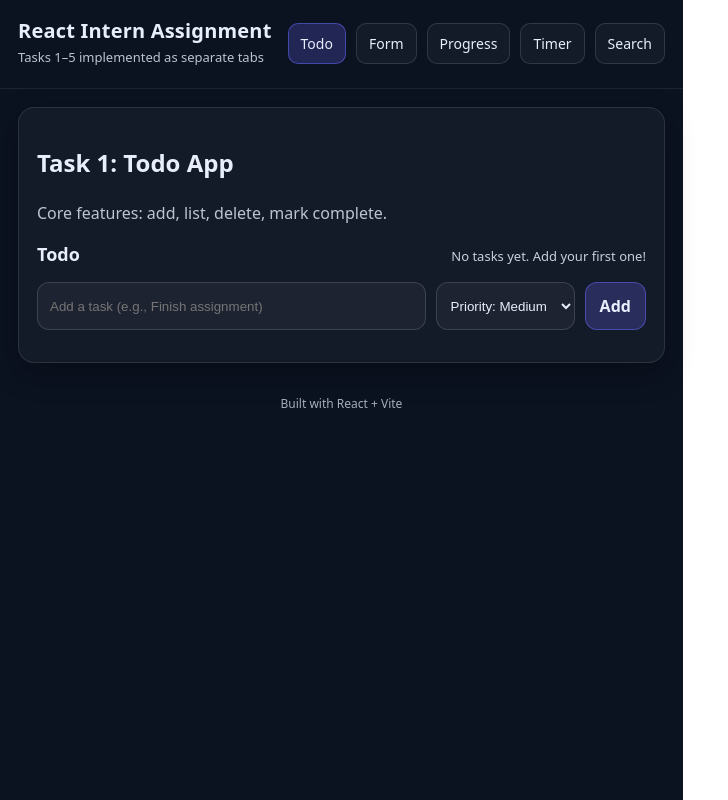
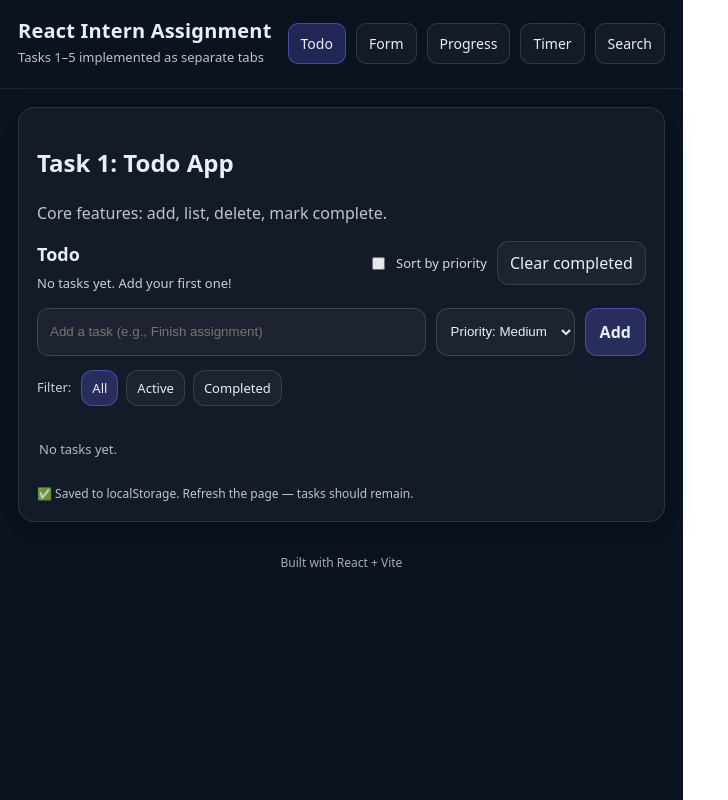
Before and after one commit to Eswar133/TO-DO-LIST, a React (Vite) app: page / in a window 1280 px wide. Shown: the whole page, without its empty margins (0-728 px from the left). Built offline with nearby package versions, Linux system fonts and the light colour scheme.

Commit message:
Todo localStorage/filters/priority sorting

```diff
--- a/src/components/Todo/TodoApp.jsx
+++ b/src/components/Todo/TodoApp.jsx
@@ -1,4 +1,6 @@
-import { useMemo, useState } from "react";
+import { useEffect, useMemo, useState } from "react";
+
+const STORAGE_KEY = "react_intern_assignment_tasks_v1";
 
 const PRIORITY_OPTIONS = [
   { value: "low", label: "Low" },
@@ -6,18 +8,47 @@ const PRIORITY_OPTIONS = [
   { value: "high", label: "High" },
 ];
 
+const FILTERS = [
+  { key: "all", label: "All" },
+  { key: "active", label: "Active" },
+  { key: "completed", label: "Completed" },
+];
+
 export default function TodoApp() {
-  const [tasks, setTasks] = useState([]);
+  const [tasks, setTasks] = useState(() => loadTasks());
   const [title, setTitle] = useState("");
   const [priority, setPriority] = useState("medium");
 
-  const remainingCount = useMemo(() => {
-    return tasks.filter((t) => !t.completed).length;
+  const [filter, setFilter] = useState("all");
+  const [sortByPriority, setSortByPriority] = useState(false);
+
+  // Persist to localStorage
+  useEffect(() => {
+    localStorage.setItem(STORAGE_KEY, JSON.stringify(tasks));
   }, [tasks]);
+
+  const remainingCount = useMemo(() => tasks.filter((t) => !t.completed).length, [tasks]);
+
+  const filteredTasks = useMemo(() => {
+    if (filter === "active") return tasks.filter((t) => !t.completed);
+    if (filter === "completed") return tasks.filter((t) => t.completed);
+    return tasks;
+  }, [tasks, filter]);
+
+  const visibleTasks = useMemo(() => {
+    if (!sortByPriority) return filteredTasks;
+
+    // high > medium > low, then newest first
+    const rank = { high: 3, medium: 2, low: 1 };
+    return [...filteredTasks].sort((a, b) => {
+      const pr = (rank[b.priority] ?? 0) - (rank[a.priority] ?? 0);
+      if (pr !== 0) return pr;
+      return (b.createdAt ?? 0) - (a.createdAt ?? 0);
+    });
+  }, [filteredTasks, sortByPriority]);
 
   function handleAddTask(e) {
     e.preventDefault();
-
     const trimmed = title.trim();
     if (!trimmed) return;
 
@@ -25,7 +56,7 @@ export default function TodoApp() {
       id: crypto.randomUUID(),
       title: trimmed,
       completed: false,
-      priority, // for Day 2 we’ll use it more
+      priority,
       createdAt: Date.now(),
     };
 
@@ -44,15 +75,41 @@ export default function TodoApp() {
     setTasks((prev) => prev.filter((t) => t.id !== id));
   }
 
+  function handleClearCompleted() {
+    setTasks((prev) => prev.filter((t) => !t.completed));
+  }
+
   return (
     <div style={styles.wrapper}>
       <header style={styles.header}>
+        <div>
           <h3 style={styles.heading}>Todo</h3>
           <p style={styles.subtext}>
             {tasks.length === 0
               ? "No tasks yet. Add your first one!"
               : `${remainingCount} remaining out of ${tasks.length}`}
           </p>
+        </div>
+
+        <div style={styles.headerRight}>
+          <label style={styles.sortToggle}>
+            <input
+              type="checkbox"
+              checked={sortByPriority}
+              onChange={(e) => setSortByPriority(e.target.checked)}
+            />
+            <span>Sort by priority</span>
+          </label>
+
+          <button
+            onClick={handleClearCompleted}
+            style={styles.secondaryBtn}
+            disabled={tasks.every((t) => !t.completed)}
+            title="Remove all completed tasks"
+          >
+            Clear completed
+          </button>
+        </div>
       </header>
 
       <form onSubmit={handleAddTask} style={styles.form}>
@@ -76,13 +133,37 @@ export default function TodoApp() {
           ))}
         </select>
 
-        <button type="submit" style={styles.addBtn}>
+        <button type="submit" style={styles.primaryBtn}>
           Add
         </button>
       </form>
 
+      {/* Filters */}
+      <div style={styles.filtersRow}>
+        <span style={styles.filtersLabel}>Filter:</span>
+        <div style={styles.filters}>
+          {FILTERS.map((f) => {
+            const isActive = f.key === filter;
+            return (
+              <button
+                key={f.key}
+                type="button"
+                onClick={() => setFilter(f.key)}
+                style={{
+                  ...styles.filterBtn,
+                  ...(isActive ? styles.filterBtnActive : {}),
+                }}
+              >
+                {f.label}
+              </button>
+            );
+          })}
+        </div>
+      </div>
+
+      {/* List */}
       <ul style={styles.list}>
-        {tasks.map((task) => (
+        {visibleTasks.map((task) => (
           <li key={task.id} style={styles.item}>
             <label style={styles.left}>
               <input
@@ -108,7 +189,7 @@ export default function TodoApp() {
 
               <button
                 onClick={() => handleDelete(task.id)}
-                style={styles.deleteBtn}
+                style={styles.dangerBtn}
                 aria-label={`Delete ${task.title}`}
               >
                 Delete
@@ -118,35 +199,72 @@ export default function TodoApp() {
         ))}
       </ul>
 
-      {tasks.length > 0 && (
-        <div style={styles.hint}>
-          Tip: Use checkbox to mark as completed.
+      {visibleTasks.length === 0 && (
+        <div style={styles.emptyState}>
+          {filter === "all" ? "No tasks yet." : "No tasks for this filter."}
         </div>
       )}
+
+      <div style={styles.note}>
+        ✅ Saved to localStorage. Refresh the page — tasks should remain.
+      </div>
     </div>
   );
 }
 
+function loadTasks() {
+  try {
+    const raw = localStorage.getItem(STORAGE_KEY);
+    if (!raw) return [];
+    const parsed = JSON.parse(raw);
+    if (!Array.isArray(parsed)) return [];
+    // basic validation
+    return parsed
+      .filter((t) => t && typeof t.id === "string" && typeof t.title === "string")
+      .map((t) => ({
+        id: t.id,
+        title: t.title,
+        completed: Boolean(t.completed),
+        priority: ["low", "medium", "high"].includes(t.priority) ? t.priority : "medium",
+        createdAt: typeof t.createdAt === "number" ? t.createdAt : Date.now(),
+      }));
+  } catch {
+    return [];
+  }
+}
+
 function getPriorityBadge(priority) {
-  if (priority === "high") return { background: "rgba(239, 68, 68, 0.18)", borderColor: "rgba(239, 68, 68, 0.45)" };
-  if (priority === "low") return { background: "rgba(34, 197, 94, 0.18)", borderColor: "rgba(34, 197, 94, 0.45)" };
-  return { background: "rgba(245, 158, 11, 0.18)", borderColor: "rgba(245, 158, 11, 0.45)" }; // medium
+  if (priority === "high")
+    return {
+      background: "rgba(239, 68, 68, 0.18)",
+      borderColor: "rgba(239, 68, 68, 0.45)",
+    };
+  if (priority === "low")
+    return {
+      background: "rgba(34, 197, 94, 0.18)",
+      borderColor: "rgba(34, 197, 94, 0.45)",
+    };
+  return {
+    background: "rgba(245, 158, 11, 0.18)",
+    borderColor: "rgba(245, 158, 11, 0.45)",
+  };
 }
 
 const styles = {
-  wrapper: {
-    display: "grid",
-    gap: 14,
-  },
+  wrapper: { display: "grid", gap: 14 },
+
   header: {
     display: "flex",
-    alignItems: "baseline",
+    alignItems: "flex-start",
     justifyContent: "space-between",
     gap: 12,
     flexWrap: "wrap",
   },
   heading: { margin: 0, fontSize: 18 },
-  subtext: { margin: 0, opacity: 0.85, fontSize: 13 },
+  subtext: { margin: "6px 0 0", opacity: 0.85, fontSize: 13 },
+
+  headerRight: { display: "flex", alignItems: "center", gap: 10, flexWrap: "wrap" },
+  sortToggle: { display: "flex", alignItems: "center", gap: 8, fontSize: 13, opacity: 0.9 },
 
   form: {
     display: "grid",
@@ -170,14 +288,22 @@ const styles = {
     outline: "none",
     cursor: "pointer",
   },
-  addBtn: {
-    padding: "12px 14px",
+
+  filtersRow: { display: "flex", alignItems: "center", gap: 10, flexWrap: "wrap" },
+  filtersLabel: { fontSize: 13, opacity: 0.85 },
+  filters: { display: "flex", gap: 8, flexWrap: "wrap" },
+  filterBtn: {
+    padding: "8px 10px",
     borderRadius: 12,
-    border: "1px solid rgba(99, 102, 241, 0.55)",
-    background: "rgba(99, 102, 241, 0.25)",
+    border: "1px solid rgba(255,255,255,0.12)",
+    background: "rgba(255,255,255,0.04)",
     color: "inherit",
     cursor: "pointer",
-    fontWeight: 600,
+    fontSize: 13,
+  },
+  filterBtnActive: {
+    background: "rgba(99, 102, 241, 0.25)",
+    borderColor: "rgba(99, 102, 241, 0.55)",
   },
 
   list: {
@@ -197,19 +323,9 @@ const styles = {
     border: "1px solid rgba(255,255,255,0.10)",
     background: "rgba(255,255,255,0.03)",
   },
-  left: {
-    display: "flex",
-    alignItems: "center",
-    gap: 10,
-    minWidth: 0,
-    flex: 1,
-  },
+  left: { display: "flex", alignItems: "center", gap: 10, minWidth: 0, flex: 1 },
   checkbox: { width: 16, height: 16, cursor: "pointer" },
-  title: {
-    overflow: "hidden",
-    textOverflow: "ellipsis",
-    whiteSpace: "nowrap",
-  },
+  title: { overflow: "hidden", textOverflow: "ellipsis", whiteSpace: "nowrap" },
   titleCompleted: { textDecoration: "line-through", opacity: 0.65 },
 
   right: { display: "flex", alignItems: "center", gap: 10 },
@@ -220,7 +336,25 @@ const styles = {
     border: "1px solid",
     letterSpacing: 0.3,
   },
-  deleteBtn: {
+
+  primaryBtn: {
+    padding: "12px 14px",
+    borderRadius: 12,
+    border: "1px solid rgba(99, 102, 241, 0.55)",
+    background: "rgba(99, 102, 241, 0.25)",
+    color: "inherit",
+    cursor: "pointer",
+    fontWeight: 600,
+  },
+  secondaryBtn: {
+    padding: "10px 12px",
+    borderRadius: 12,
+    border: "1px solid rgba(255,255,255,0.12)",
+    background: "rgba(255,255,255,0.04)",
+    color: "inherit",
+    cursor: "pointer",
+  },
+  dangerBtn: {
     padding: "8px 10px",
     borderRadius: 12,
     border: "1px solid rgba(255,255,255,0.14)",
@@ -229,8 +363,6 @@ const styles = {
     cursor: "pointer",
   },
 
-  hint: {
-    opacity: 0.75,
-    fontSize: 12,
-  },
+  emptyState: { opacity: 0.75, fontSize: 13, padding: "6px 2px" },
+  note: { opacity: 0.8, fontSize: 12, paddingTop: 6 },
 };
```
Lines whose indentation alone changed are shown as unchanged.
